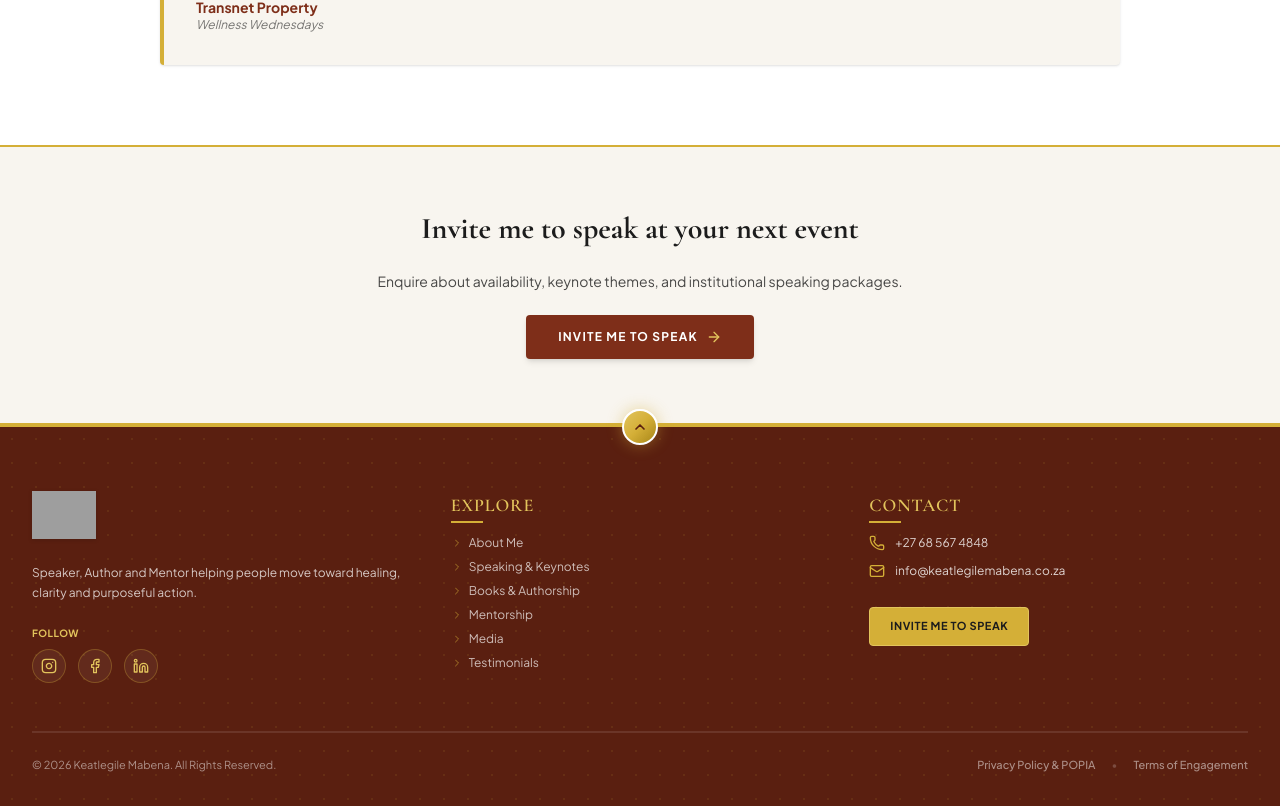
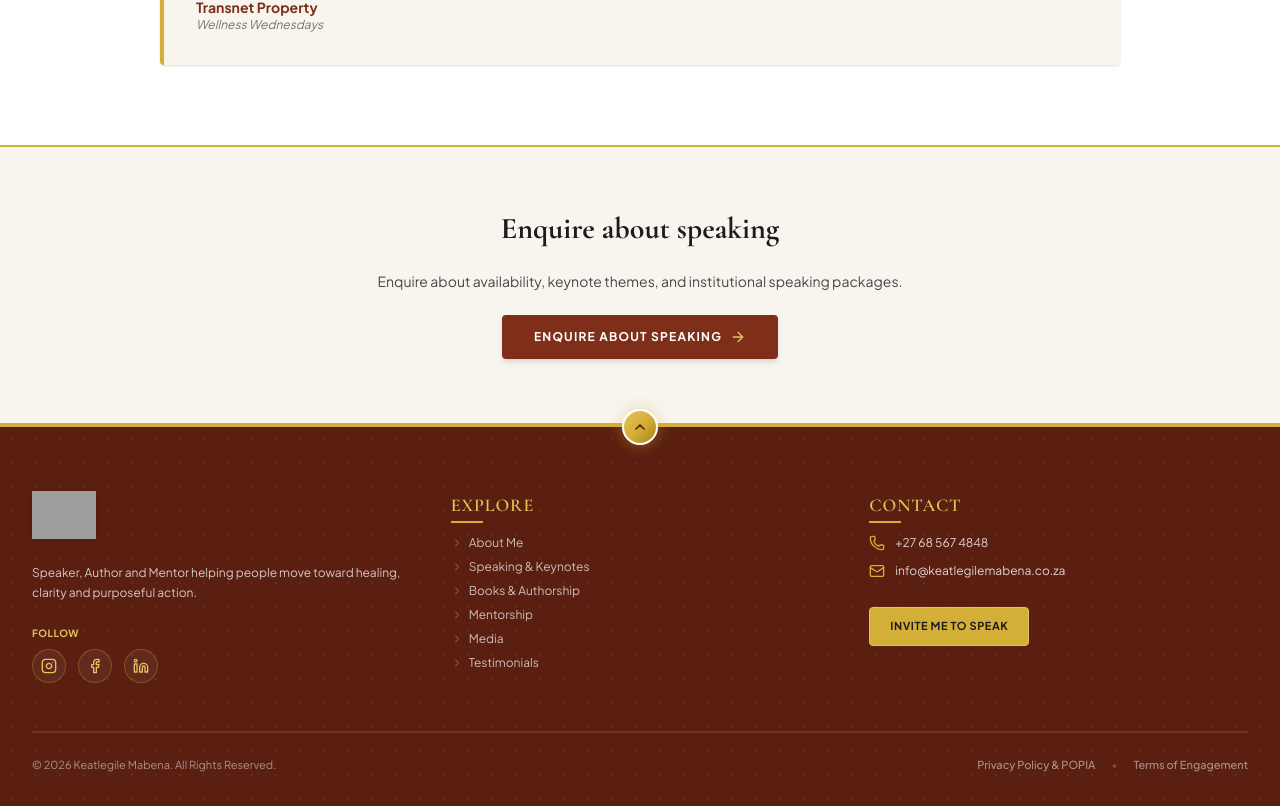
Before and after one commit to dreamhuntermoalosi-rgb/keatlegile-mabena-revised, a React (Vite) app: page /speaking in a window 1280 px wide. Shown: the part 2269-3075 px from the top of the page. Built offline with nearby package versions, Linux system fonts and the light colour scheme; grey boxes are pictures that could not be loaded.

Commit message:
fix: Speaking page CTA button text → 'Enquire about speaking'

```diff
--- a/src/pages/Speaking.tsx
+++ b/src/pages/Speaking.tsx
@@ -154,7 +154,7 @@ export const Speaking: React.FC = () => {
       <section className="py-16 bg-[#F8F5EF] text-center border-t-2 border-[#D4AF37]">
         <div className="max-w-2xl mx-auto px-4 space-y-6">
           <h2 className="font-serif text-2xl sm:text-3xl font-bold text-[#1C1C1C]">
-            Invite me to speak at your next event
+            Enquire about speaking
           </h2>
           <p className="text-sm text-[#1C1C1C]/80">
             Enquire about availability, keynote themes, and institutional speaking packages.
@@ -163,7 +163,7 @@ export const Speaking: React.FC = () => {
             to="/book-keatlegile?service=speaking"
             className="px-8 py-3.5 bg-[#7e2e19] text-white text-xs font-bold uppercase tracking-widest rounded-sm hover:bg-[#9a3820] transition-colors inline-flex items-center gap-2 shadow-md"
           >
-            <span>Invite me to speak</span>
+            <span>Enquire about speaking</span>
             <ArrowRight className="w-4 h-4 text-[#E2C45C]" />
           </Link>
         </div>
```
